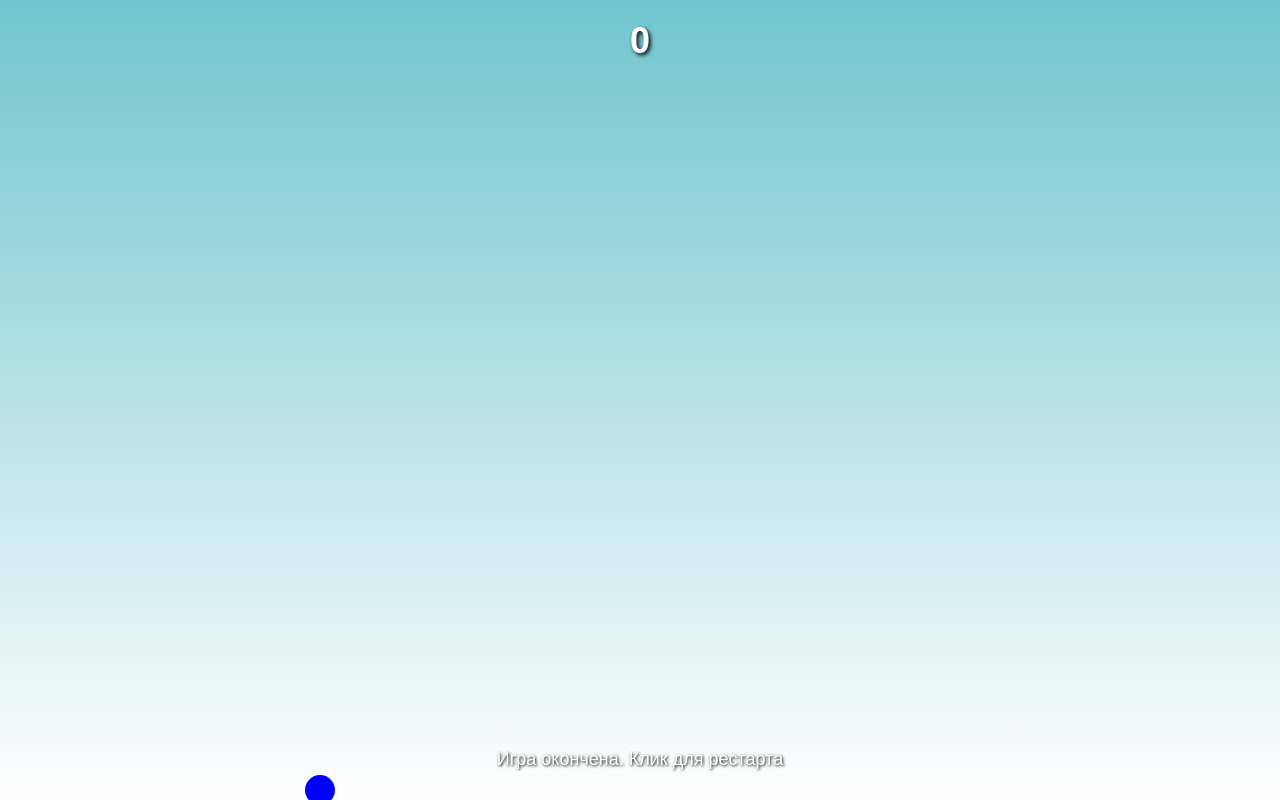
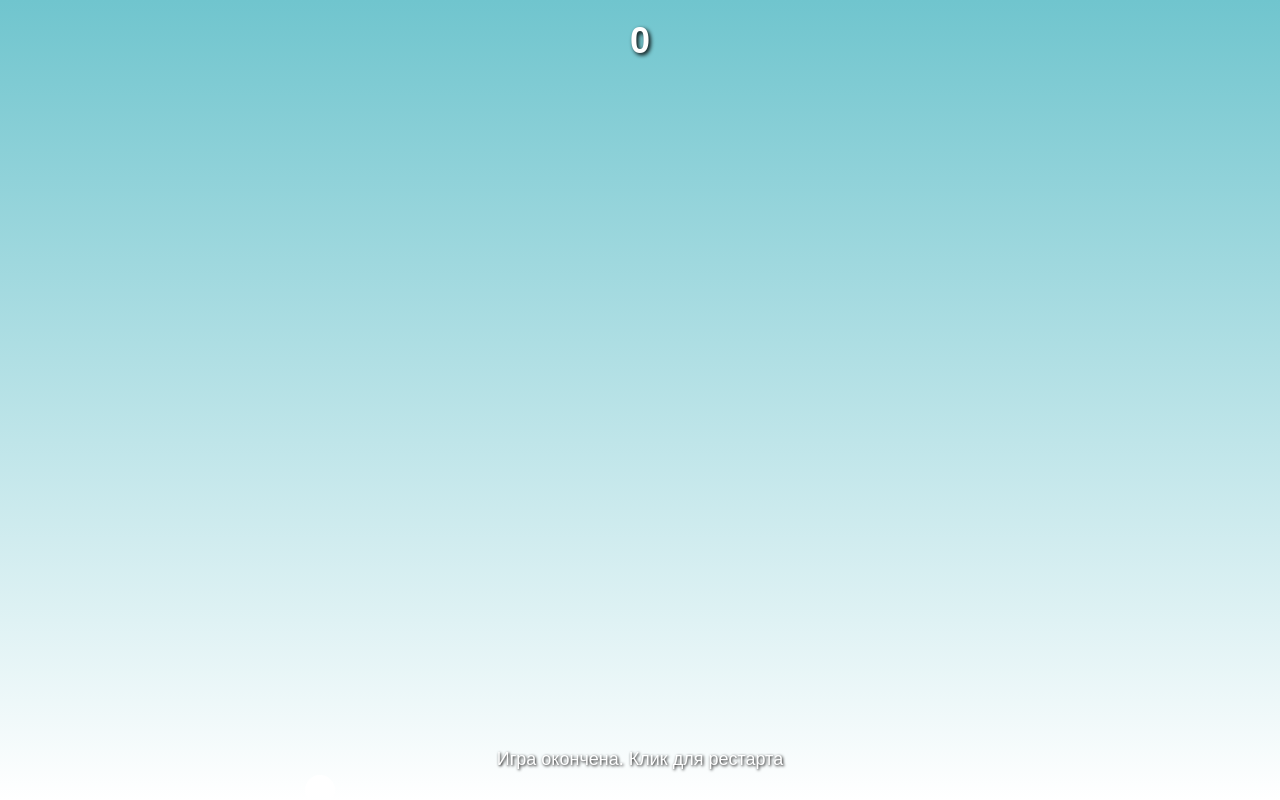
Before and after one commit to lymarmax1-alt/floppy-bird, a plain HTML site: page index.html in a window 1280 px wide. Drawn offline with Linux system fonts and the light colour scheme.

Commit message:
Update index.html

```diff
--- a/index.html
+++ b/index.html
@@ -96,12 +96,12 @@ setInterval(() => {
 function drawBird() {
     ctx.beginPath();
     ctx.arc(bird.x, bird.y, bird.radius, 0, Math.PI * 2);
-    ctx.fillStyle = "blue";
+    ctx.fillStyle = "white";
     ctx.fill();
 }
 
 function drawPipes() {
-    ctx.fillStyle = "orange";
+    ctx.fillStyle = "black";
     pipes.forEach(pipe => {
         ctx.fillRect(pipe.x, 0, pipeWidth, pipe.top);
         ctx.fillRect(pipe.x, canvas.height - pipe.bottom, pipeWidth, pipe.bottom);
```
